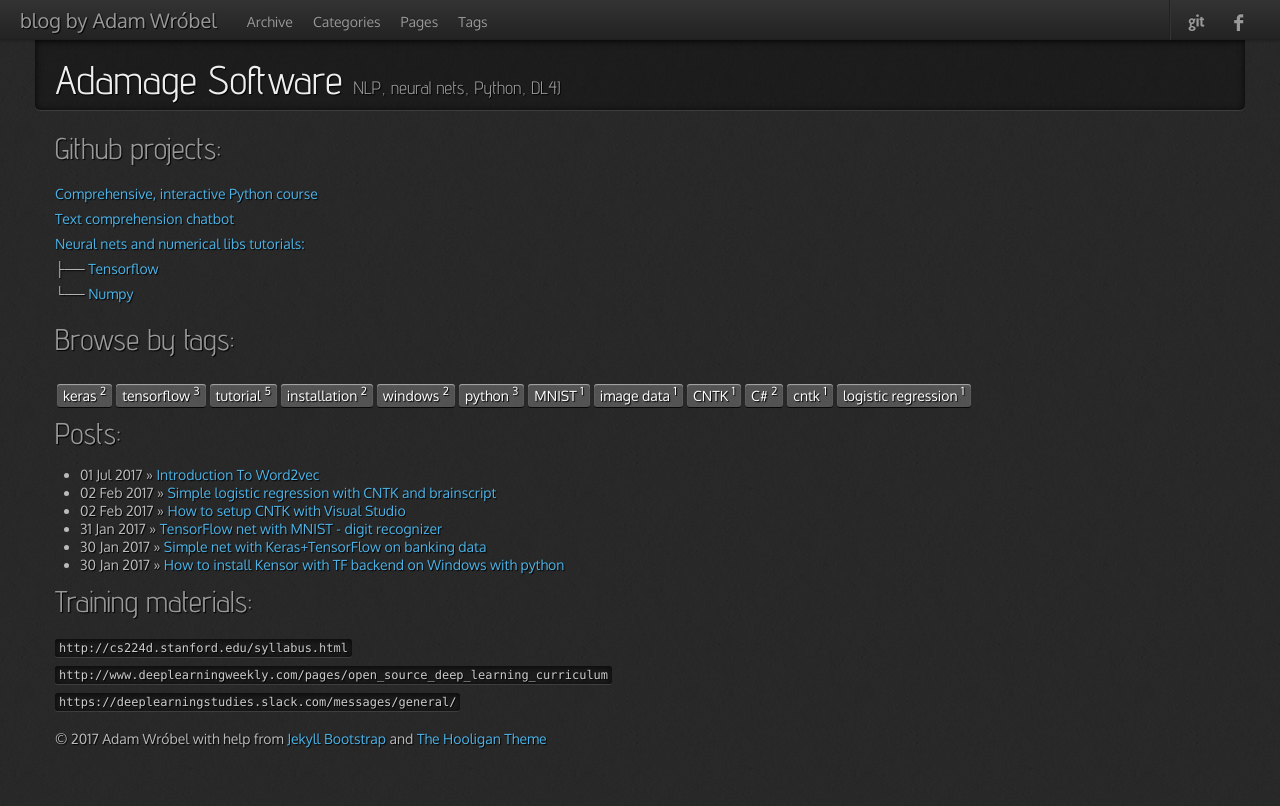
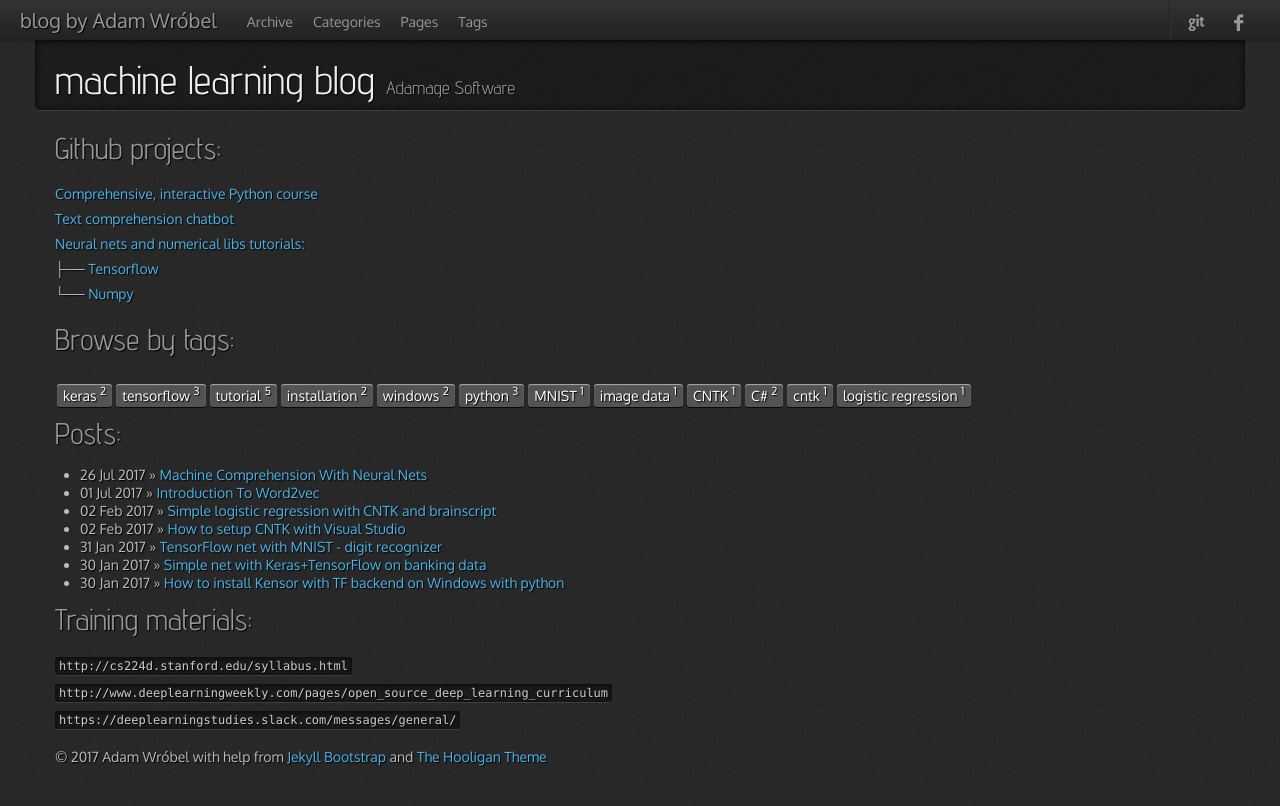
Before and after one commit to Adamage/adamage.github.io, a Jekyll site: the page built from index.md, in a window 1280 px wide. Shown: the top 806 px of the page. Built offline with Jekyll 4.4.1, drawn with Linux system fonts in a browser that asks for light colours; nearby versions of some CDN libraries.

Commit message:
Update pres

```diff
--- a/index.md
+++ b/index.md
@@ -1,7 +1,7 @@
 ---
 layout: page
-title: Adamage Software
-tagline: NLP, neural nets, Python, DL4J
+title: machine learning blog
+tagline: Adamage Software
 ---
 {% include JB/setup %}
 
```
Also changed, not shown: _posts/2017-07-01-Introduction-to-Word2vec.md (+3 -3 lines), _posts/2017-07-26-Machine-comprehension-with-neural-nets.md (added, +6 -0 lines), 1 other file.
